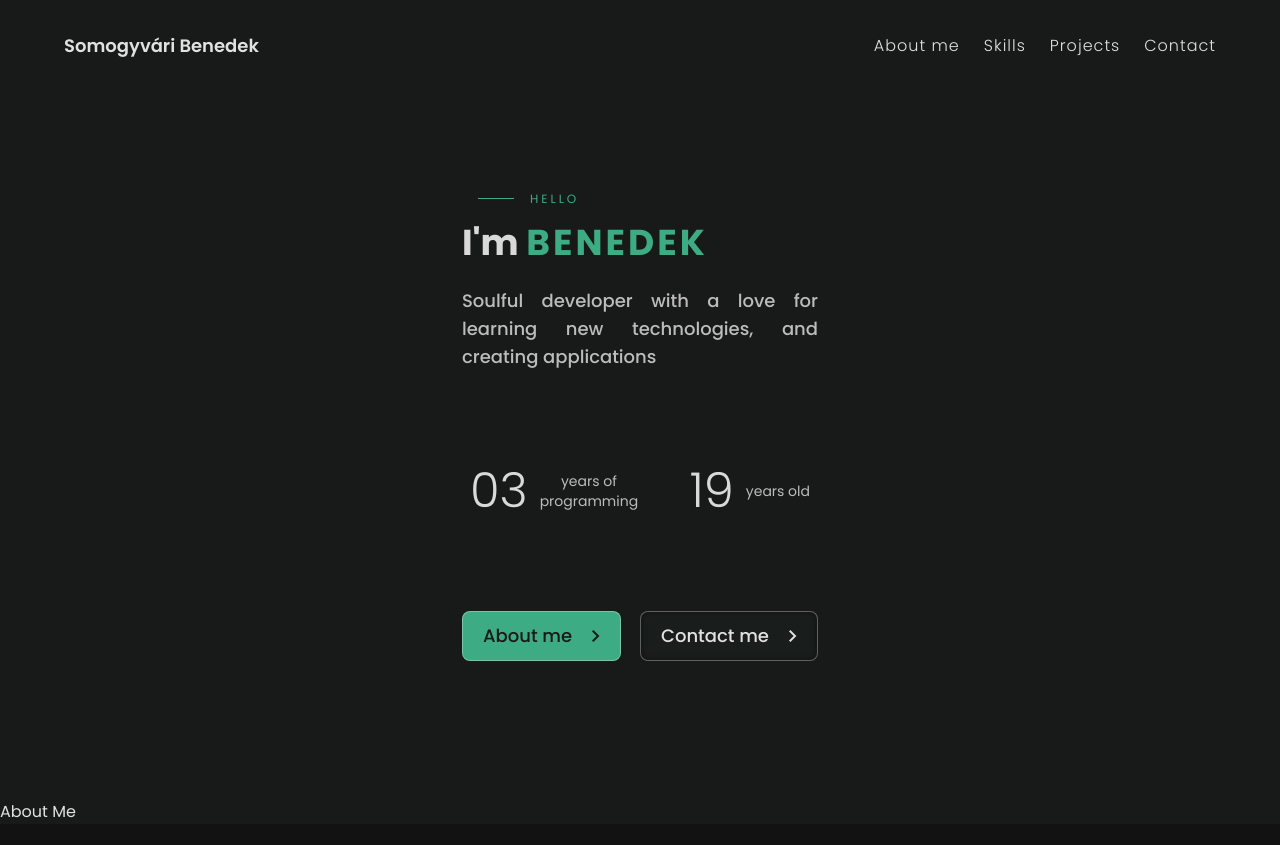
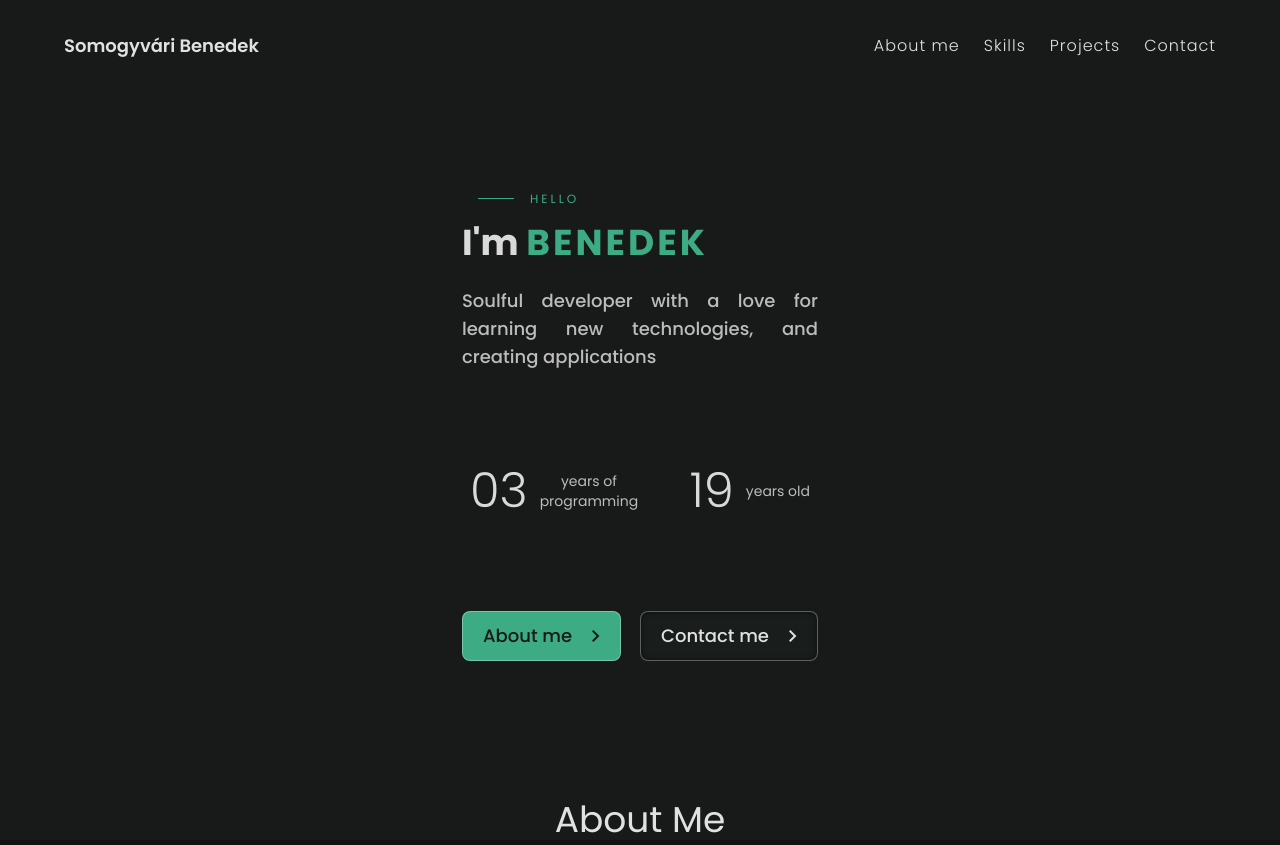
Before and after one commit to Resongeo/resongeo.github.io, a Svelte app: page / in a window 1280 px wide. Before the commit the page ends 824 px from the top, so only its background shows below. Built offline with nearby package versions, Linux system fonts and the light colour scheme.

Commit message:
small changes

```diff
--- a/src/AboutMe.svelte
+++ b/src/AboutMe.svelte
@@ -3,7 +3,7 @@
 </script>
 
 <section id="about">
-    <h1>About Me</h1>
+    <h1 class="text-center text-4xl">About Me</h1>
 </section>
 
 <style lang="scss">
```
